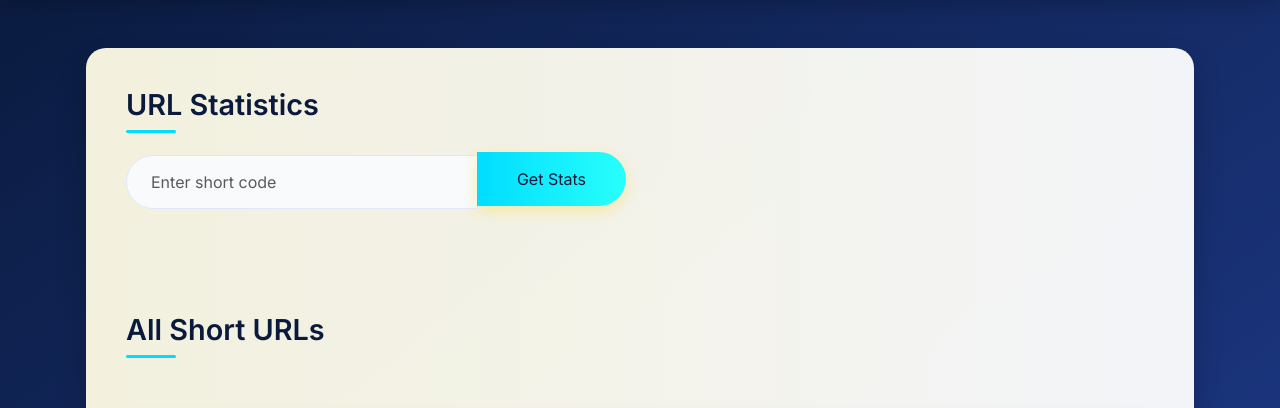
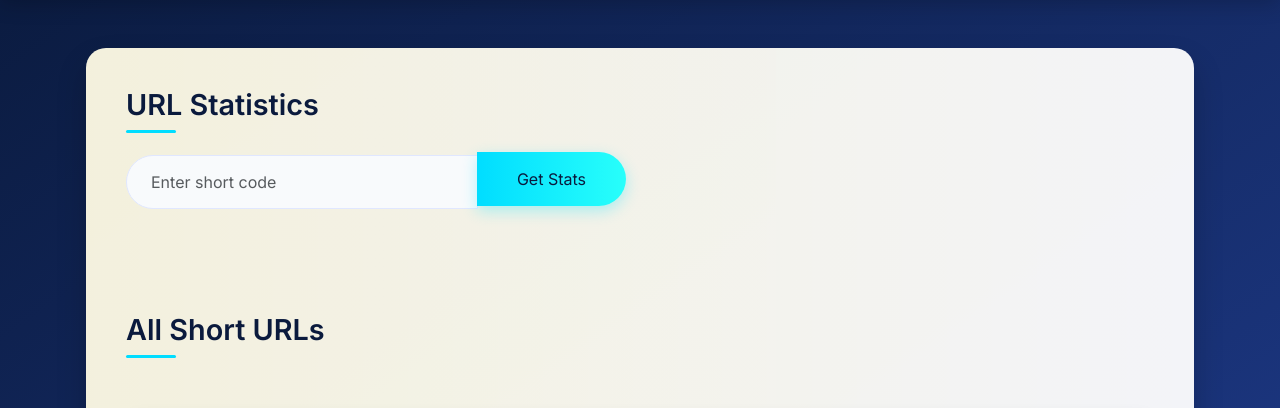
Before and after one commit to obaidullah72/shorturl, a Django app: page /stats/ in a window 1280 px wide, with the pointer over the restyled element. Shown: the part 78-486 px from the top of the page. Run offline with Django 5.2, Linux system fonts and the light colour scheme; data that the repository does not hold is empty.

Commit message:
Update button shadow color in index and stats templates

```diff
--- a/server/templates/index.html
+++ b/server/templates/index.html
@@ -124,7 +124,7 @@
             background: linear-gradient(90deg, #00ddff, #28fffb);
             color: #0a1a3d;
             transform: translateY(-3px);
-            box-shadow: 0 5px 15px rgba(255, 215, 0, 0.3);
+            box-shadow: 0 5px 15px rgba(0, 229, 255, 0.3);
         }
         .btn-navy::before {
             content: '';
--- a/server/templates/stats.html
+++ b/server/templates/stats.html
@@ -120,7 +120,7 @@
             background: linear-gradient(90deg, #00ddff, #28fffb);
             color: #0a1a3d;
             transform: translateY(-3px);
-            box-shadow: 0 5px 15px rgba(255, 215, 0, 0.3);
+            box-shadow: 0 5px 15px rgba(0, 229, 255, 0.3);
         }
         .btn-navy::before {
             content: '';
```
